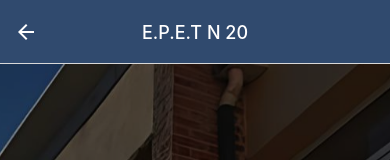
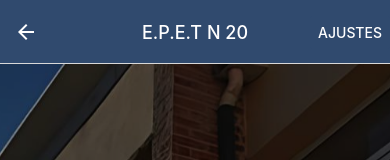
Before and after one commit to LuuAlveal/No_Hackeamos_Ni_La_Puerta, a React Native app: screen /Ayuda in a window 390 px wide. Shown: the top 160 px of the page. Built offline with nearby package versions, Linux system fonts and the light colour scheme.

Commit message:
Agregando opcion ajustes

```diff
--- a/Stack/MyStack.jsx
+++ b/Stack/MyStack.jsx
@@ -116,6 +116,15 @@ export default function MyStack() {
           headerTitleAlign: 'center',
           headerStyle: {
             backgroundColor: '#304A6E'
+          },
+          headerRight: () => {
+            return (
+              <Button
+                onPress={() => navigation.navigate('Ajustes')}
+                title="Ajustes"
+                color="#304A6E"
+              />
+            );
           }
         }}
       />
```
